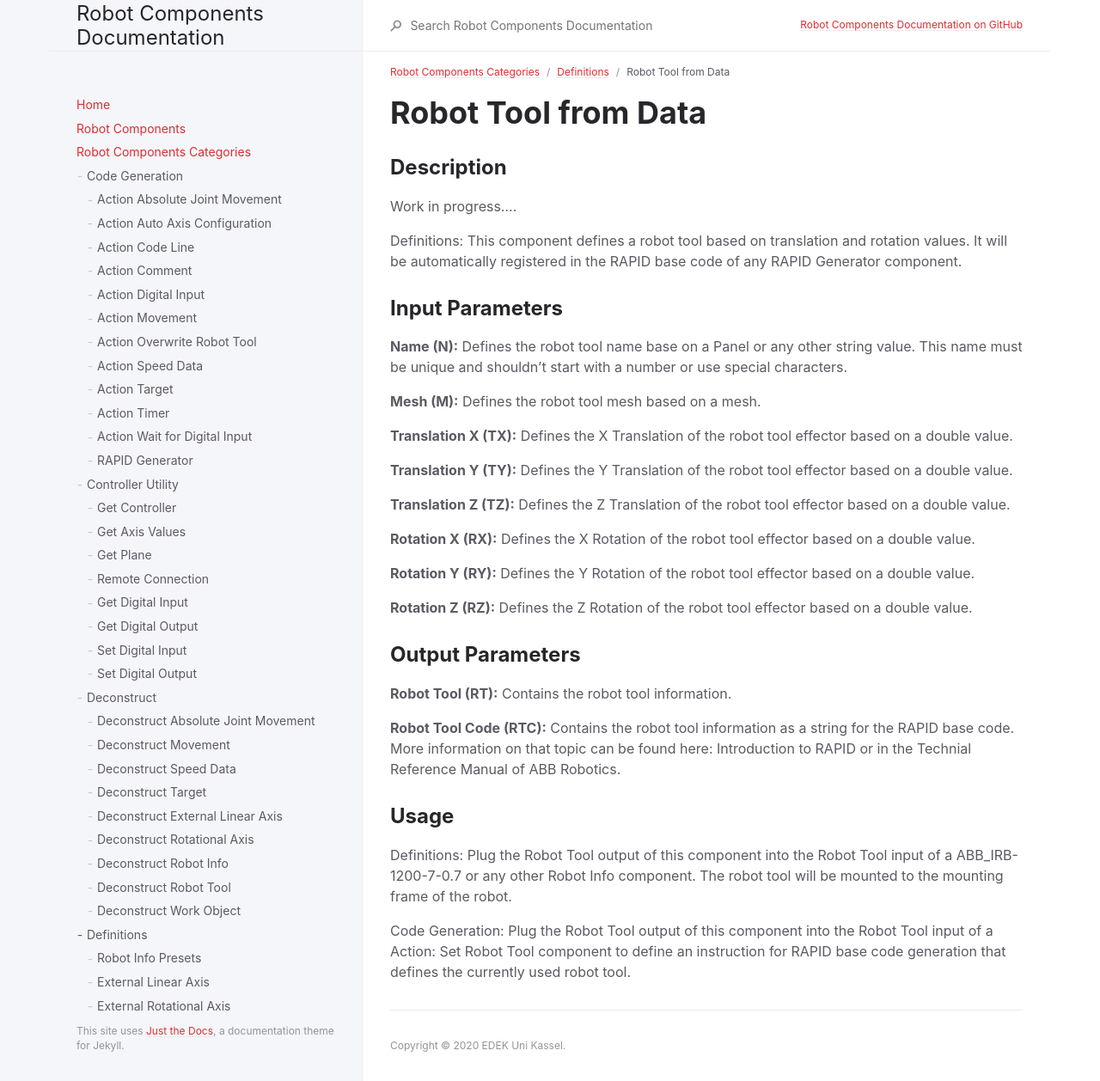
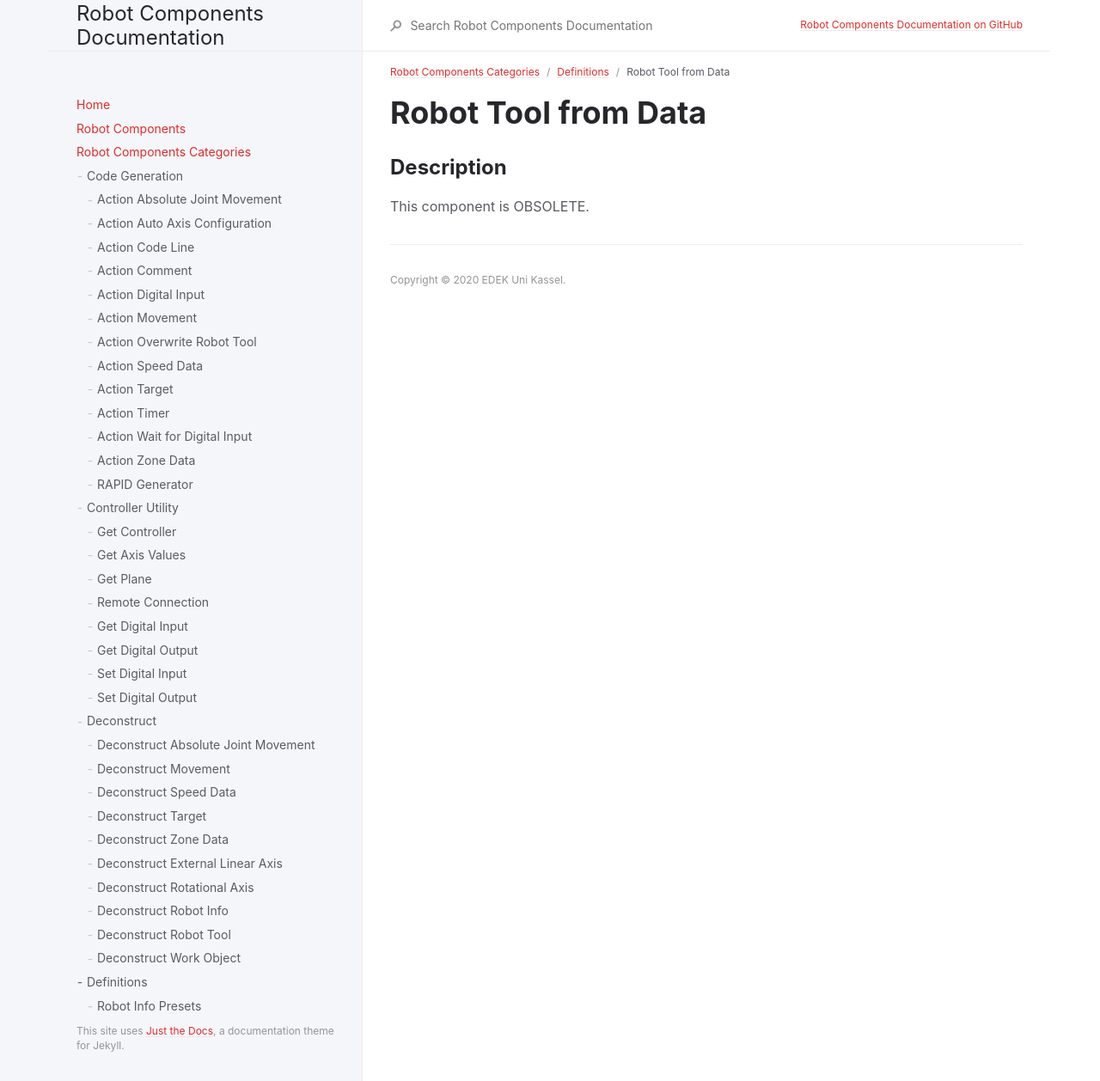
Before and after one commit to RobotComponents/RobotComponents-Documentation, a Jekyll site: the page built from docs/Robot Components/Categories/Definitions/Robot Tool from Data.md, in a window 1280 px wide. Shown: the whole page at 86% size. Built offline with Jekyll 4.4.1, drawn with Linux system fonts in a browser that asks for light colours.

Commit message:
Added missing pages

```diff
--- a/docs/Robot Components/Categories/Definitions/Robot Tool from Data.md
+++ b/docs/Robot Components/Categories/Definitions/Robot Tool from Data.md
@@ -10,36 +10,4 @@ grand_parent: Robot Components Categories
 
 ## **Description**
 
-Work in progress....
-
-Definitions: This component defines a robot tool based on translation and rotation values. It will be automatically registered in the RAPID base code of any RAPID Generator component.
-
-## **Input Parameters**
-
-**Name (N):** Defines the robot tool name base on a Panel or any other string value. This name must be unique and shouldn’t start with a number or use special characters.
-
-**Mesh (M):** Defines the robot tool mesh based on a mesh.
-
-**Translation X (TX):** Defines the X Translation of the robot tool effector based on a double value.
-
-**Translation Y (TY):** Defines the Y Translation of the robot tool effector based on a double value.
-
-**Translation Z (TZ):** Defines the Z Translation of the robot tool effector based on a double value.
-
-**Rotation X (RX):** Defines the X Rotation of the robot tool effector based on a double value.
-
-**Rotation Y (RY):** Defines the Y Rotation of the robot tool effector based on a double value.
-
-**Rotation Z (RZ):** Defines the Z Rotation of the robot tool effector based on a double value.
-
-## **Output Parameters**
-
-**Robot Tool (RT):** Contains the robot tool information.
-
-**Robot Tool Code (RTC):** Contains the robot tool information as a string for the RAPID base code. More information on that topic can be found here: Introduction to RAPID or in the Technial Reference Manual of ABB Robotics.
-
-## **Usage**
-
-Definitions: Plug the Robot Tool output of this component into the Robot Tool input of a ABB_IRB-1200-7-0.7 or any other Robot Info component. The robot tool will be mounted to the mounting frame of the robot.
-
-Code Generation: Plug the Robot Tool output of this component into the Robot Tool input of a Action: Set Robot Tool component to define an instruction for RAPID base code generation that defines the currently used robot tool.
+This component is OBSOLETE.
```
Also changed, not shown: docs/Robot Components/Categories/Code Generation/Action Zone Data.md (added, +26 -0 lines), docs/Robot Components/Categories/Code Generation/index.md (+2 -0 lines), docs/Robot Components/Categories/Deconstruct/Deconstruct Zone Data.md (added, +25 -0 lines), docs/Robot Components/Categories/Deconstruct/index.md (+2 -0 lines), docs/Robot Components/Categories/Definitions/index.md (+0 -2 lines), docs/Robot Components/Categories/Utility/Get Object Manager.md (added, +27 -0 lines), docs/Robot Components/Categories/Utility/Target Visualizer.md (+1 -27 lines), docs/Robot Components/Categories/Utility/index.md (+2 -2 lines).
